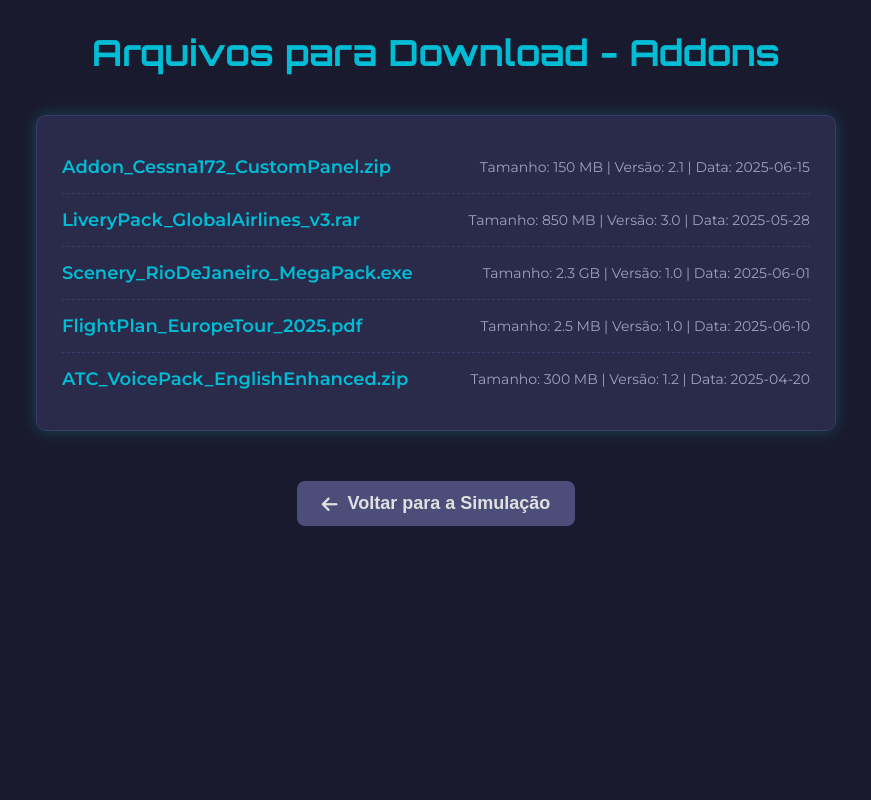
After one commit to renanCaio22/FLYMERA-v1.0.0, a Flask app: page /downloads in a window 1280 px wide. The commit adds this page. Shown: the whole page, without its empty margins (204-1075 px from the left). Run offline with Flask 3, Linux system fonts and the light colour scheme.

Commit message:
nova pagina downloads

```diff
--- a/app.py
+++ b/app.py
@@ -104,6 +104,11 @@ def airac_page():
     return render_template('airac.html')
 
 @app.route('/download_airac')
+
+@app.route('/downloads')
+def downloads():
+    return render_template('downloads.html')
+
 def download_airac():
     # Define o diretório onde os arquivos AIRAC estão localizados (dentro de 'static')
     # Certifique-se de que o nome da pasta e do arquivo correspondem à sua estrutura real.
--- a/static/style.css
+++ b/static/style.css
@@ -116,6 +116,7 @@ header {
   transition: color 0.2s, background-color 0.2s, transform 0.2s;
   padding: 5px 10px;
   border-radius: 5px;
+  text-decoration: none;
 }
 
 .nav-item i {
--- /dev/null
+++ b/templates/downloads.html
@@ -0,0 +1,153 @@
+<!DOCTYPE html>
+<html lang="pt-BR">
+  <head>
+    <meta charset="UTF-8" />
+    <meta name="viewport" content="width=device-width, initial-scale=1.0" />
+    <title>PSW PrecisionSimware - Downloads</title>
+    <link rel="stylesheet" href="static/style.css" />
+    <link
+      rel="stylesheet"
+      href="https://cdnjs.cloudflare.com/ajax/libs/font-awesome/6.0.0-beta3/css/all.min.css"
+    />
+    <style>
+      /* Estilos específicos para a página de downloads */
+      .download-page-container {
+        display: flex;
+        flex-direction: column;
+        align-items: center;
+        padding: 30px;
+        gap: 20px;
+        flex-grow: 1;
+        background-color: var(--bg-dark); /* Mantém o fundo escuro */
+        color: var(--text-light); /* Mantém o texto claro */
+        overflow-y: auto; /* Permite rolagem se a lista for longa */
+      }
+
+      .download-header {
+        font-family: "Orbitron", sans-serif;
+        font-size: 36px;
+        color: var(--accent-blue);
+        margin-bottom: 20px;
+        text-align: center;
+      }
+
+      .download-list {
+        background-color: var(--panel-bg);
+        border: 1px solid var(--border-color);
+        border-radius: 10px;
+        padding: 25px;
+        width: 90%;
+        max-width: 800px;
+        box-shadow: 0 0 15px rgba(0, 255, 255, 0.2);
+      }
+
+      .download-item {
+        display: flex;
+        justify-content: space-between;
+        align-items: center;
+        padding: 15px 0;
+        border-bottom: 1px dashed var(--border-color);
+        font-size: 18px;
+        color: var(--text-light);
+      }
+
+      .download-item:last-child {
+        border-bottom: none; /* Remove a borda do último item */
+      }
+
+      .download-item a {
+        color: var(--accent-blue);
+        text-decoration: none;
+        font-weight: 600;
+        transition: color 0.2s;
+      }
+
+      .download-item a:hover {
+        color: #00e0e0;
+        text-decoration: underline;
+      }
+
+      .download-item span {
+        color: var(--text-dim);
+        font-size: 14px;
+      }
+
+      .back-button-container {
+        margin-top: 30px;
+        text-align: center;
+      }
+
+      .back-button {
+        background-color: #4d4d7a;
+        color: var(--text-light);
+        border: none;
+        padding: 12px 25px;
+        border-radius: 8px;
+        cursor: pointer;
+        font-weight: 600;
+        font-size: 18px;
+        transition: background-color 0.2s;
+        display: inline-flex;
+        align-items: center;
+        gap: 10px;
+      }
+
+      .back-button:hover {
+        background-color: #6a6a9a;
+      }
+
+      /* Responsividade para a página de downloads */
+      @media (max-width: 768px) {
+        .download-header {
+          font-size: 28px;
+        }
+        .download-list {
+          padding: 15px;
+        }
+        .download-item {
+          flex-direction: column;
+          align-items: flex-start;
+          gap: 5px;
+          font-size: 16px;
+        }
+        .download-item span {
+          font-size: 12px;
+        }
+      }
+    </style>
+  </head>
+  <body style="display: flex; flex-direction: column; min-height: 100vh">
+    <div class="download-page-container">
+      <h1 class="download-header">Arquivos para Download - Addons</h1>
+
+      <div class="download-list">
+        <div class="download-item">
+          <a href="#" download>Addon_Cessna172_CustomPanel.zip</a>
+          <span>Tamanho: 150 MB | Versão: 2.1 | Data: 2025-06-15</span>
+        </div>
+        <div class="download-item">
+          <a href="#" download>LiveryPack_GlobalAirlines_v3.rar</a>
+          <span>Tamanho: 850 MB | Versão: 3.0 | Data: 2025-05-28</span>
+        </div>
+        <div class="download-item">
+          <a href="#" download>Scenery_RioDeJaneiro_MegaPack.exe</a>
+          <span>Tamanho: 2.3 GB | Versão: 1.0 | Data: 2025-06-01</span>
+        </div>
+        <div class="download-item">
+          <a href="#" download>FlightPlan_EuropeTour_2025.pdf</a>
+          <span>Tamanho: 2.5 MB | Versão: 1.0 | Data: 2025-06-10</span>
+        </div>
+        <div class="download-item">
+          <a href="#" download>ATC_VoicePack_EnglishEnhanced.zip</a>
+          <span>Tamanho: 300 MB | Versão: 1.2 | Data: 2025-04-20</span>
+        </div>
+      </div>
+
+      <div class="back-button-container">
+        <button class="back-button" onclick="window.location.href='/'">
+          <i class="fas fa-arrow-left"></i> Voltar para a Simulação
+        </button>
+      </div>
+    </div>
+  </body>
+</html>
```
Also changed, not shown: static/script.js (+10 -0 lines), templates/index.html (+4 -4 lines).
